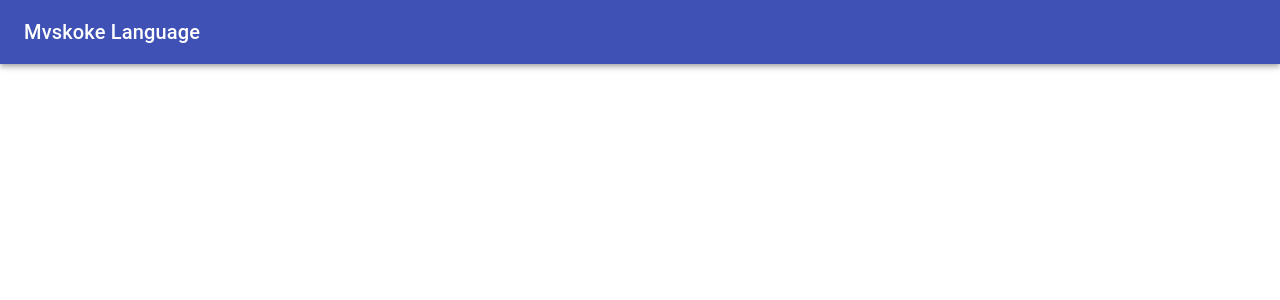
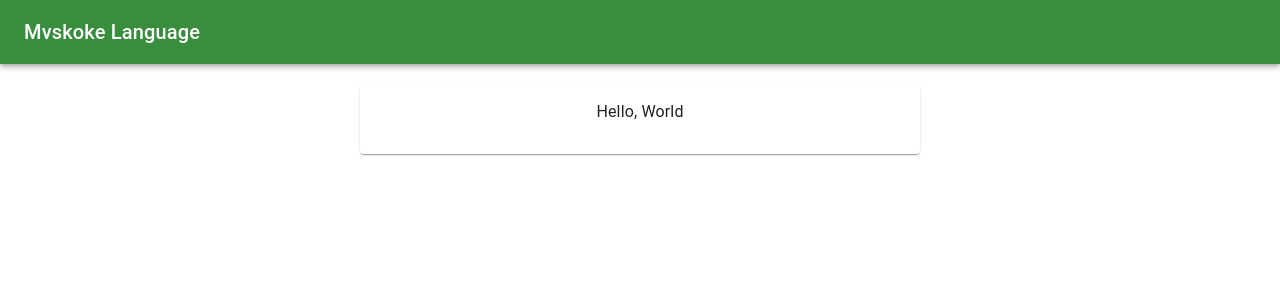
Before and after one commit to jmainzy/mvskoke-web-app, a React (Create React App) app: page / in a window 1280 px wide. Shown: the top 300 px of the page. Built offline with nearby package versions, Linux system fonts and the light colour scheme.

Commit message:
Add a card component

```diff
--- a/package.json
+++ b/package.json
@@ -4,6 +4,7 @@
   "private": true,
   "dependencies": {
     "@material-ui/core": "^4.11.3",
+    "@material-ui/styles": "^4.11.3",
     "@testing-library/jest-dom": "^5.11.4",
     "@testing-library/react": "^11.1.0",
     "@testing-library/user-event": "^12.1.10",
--- a/src/App.js
+++ b/src/App.js
@@ -1,13 +1,38 @@
 import logo from './logo.svg';
 import './App.css';
-import TopBar from './components/TopBar'
+import TopBar from './components/TopBar';
+import { createMuiTheme, ThemeProvider } from '@material-ui/core/styles';
+import purple from '@material-ui/core/colors/purple';
+import green from '@material-ui/core/colors/green';
+import Container from '@material-ui/core/Container';
+
+import PhraseCard from './components/PhraseCard';
+
+const theme = createMuiTheme({
+  palette: {
+    primary: {
+      main: green[700],
+    },
+    secondary: {
+      main: purple[500],
+    },
+  },
+});
 
 function App() {
 
   return (
-    <div className="App">
-      <TopBar />
-    </div>
+    <ThemeProvider theme={theme}>
+      <div className="App">
+        <TopBar />
+        <Container maxWidth="sm"
+          style={{
+            padding: '20px',
+          }}>
+          <PhraseCard/>
+        </Container>
+      </div>
+    </ThemeProvider>
   );
 }
 
--- /dev/null
+++ b/src/components/PhraseCard.js
@@ -0,0 +1,16 @@
+import { Card, CardContent, Typography } from "@material-ui/core";
+import { Component } from "react";
+
+class PhraseCard extends Component {
+    render() {
+        return <Card>
+            <CardContent>
+                <Typography gutterBottom>
+                    Hello, World
+                </Typography>
+            </CardContent>
+        </Card>
+    }
+}
+
+export default PhraseCard
```
Also changed, not shown: 1 other file (tests, documents, lock files or other folders).
